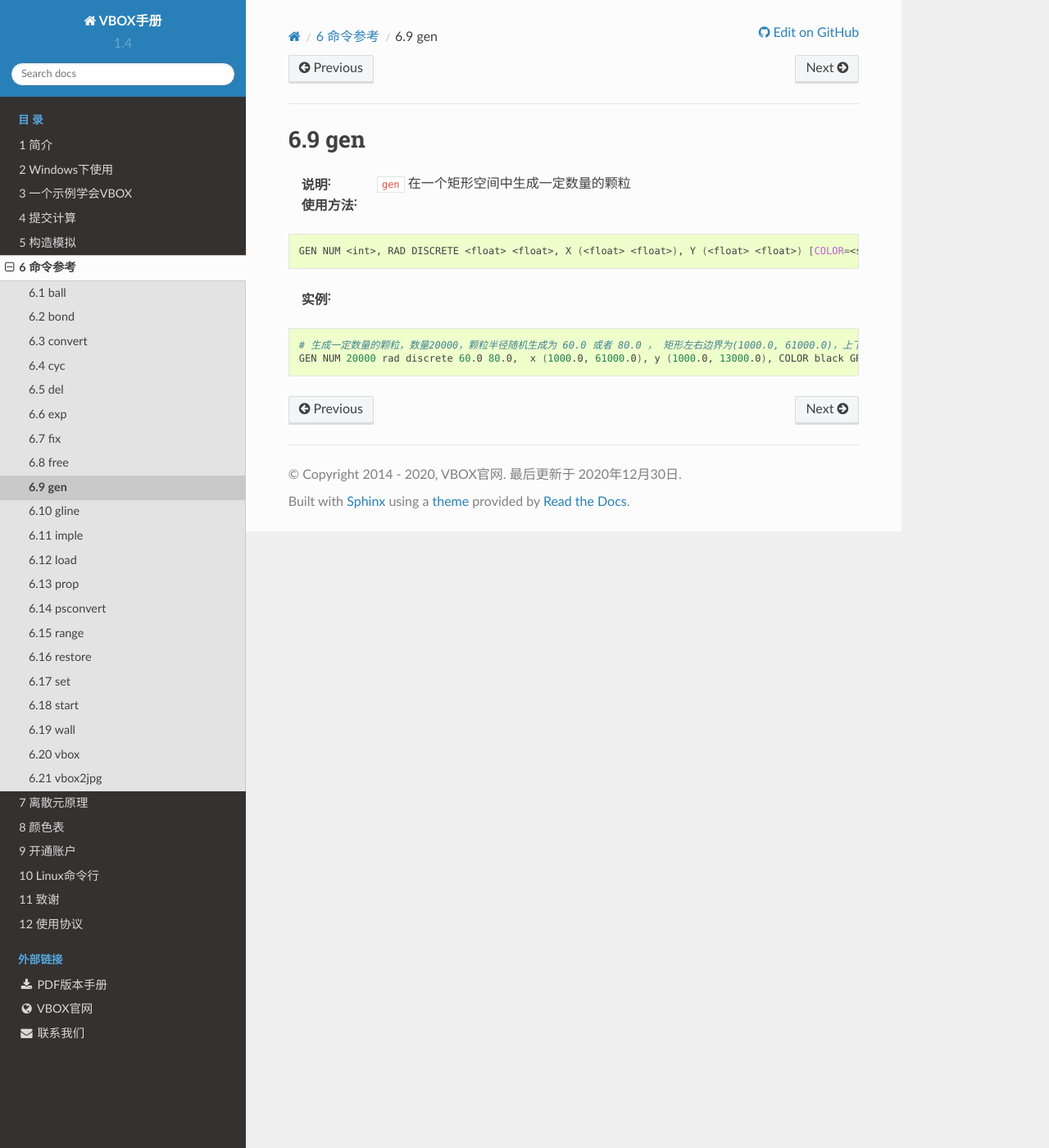
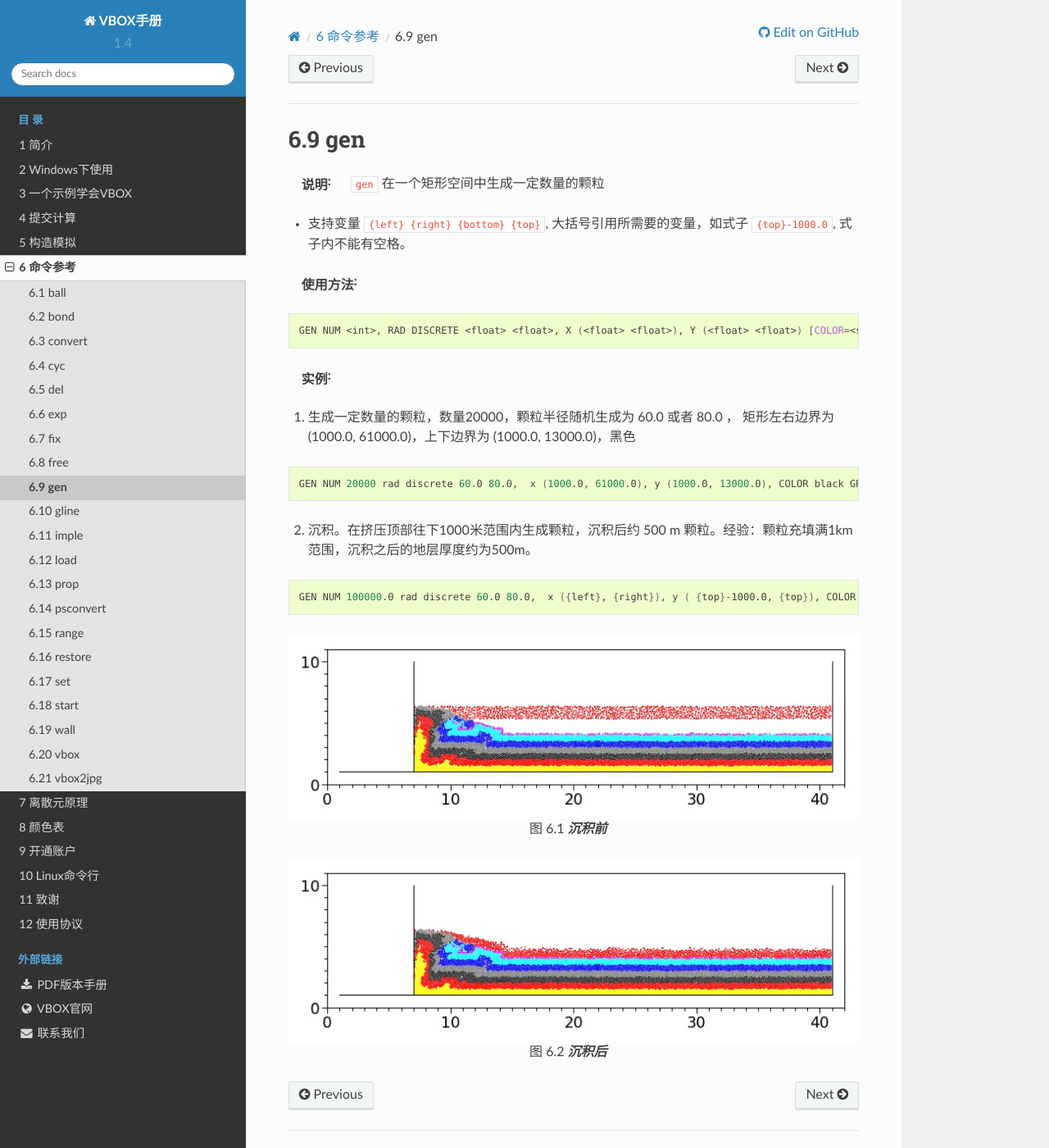
Before and after one commit to geovbox/zdem_doc, a Sphinx documentation site: the page built from source/cmd/gen.rst, in a window 1280 px wide and 1400 px high. Shown: the whole window at 82% size. Built offline with Sphinx 7.4.7 and the Read the Docs theme 2.0.0, drawn with Linux system fonts in a browser that asks for light colours; comment, search, counter and statistics services are not loaded.

Commit message:
add {left} {right} {bottom} {top}

```diff
--- a/source/cmd/gen.rst
+++ b/source/cmd/gen.rst
@@ -4,6 +4,8 @@ gen
 ===
 
 :说明: ``gen`` 在一个矩形空间中生成一定数量的颗粒
+
+- 支持变量 ``{left} {right} {bottom} {top}``, 大括号引用所需要的变量，如式子 ``{top}-1000.0``, 式子内不能有空格。
 
 :使用方法:
 
@@ -13,7 +15,29 @@ gen
 
 :实例:
 
+1. 生成一定数量的颗粒，数量20000，颗粒半径随机生成为 60.0 或者 80.0 ， 矩形左右边界为(1000.0, 61000.0)，上下边界为 (1000.0, 13000.0)，黑色
+
 ::
 
-   # 生成一定数量的颗粒，数量20000，颗粒半径随机生成为 60.0 或者 80.0 ， 矩形左右边界为(1000.0, 61000.0)，上下边界为 (1000.0, 13000.0)，黑色
+
    GEN NUM 20000 rad discrete 60.0 80.0,  x (1000.0, 61000.0), y (1000.0, 13000.0), COLOR black GROUP ball_rand
+
+2. 沉积。在挤压顶部往下1000米范围内生成颗粒，沉积后约 500 m 颗粒。经验：颗粒充填满1km范围，沉积之后的地层厚度约为500m。
+
+::
+
+
+   GEN NUM 100000.0 rad discrete 60.0 80.0,  x ({left}, {right}), y ( {top}-1000.0, {top}), COLOR red GROUP sed1
+
+
+.. figure:: /cmd/gen1.jpg
+  :width: 100%
+  :align: center
+
+  **沉积前**
+
+.. figure:: /cmd/gen2.jpg
+  :width: 100%
+  :align: center
+
+  **沉积后**
```
Also changed, not shown: source/cmd/range.rst (+20 -0 lines), source/cmd/del1.jpg (added), source/cmd/del2.jpg (added), source/cmd/gen1.jpg (added), source/cmd/gen2.jpg (added).
